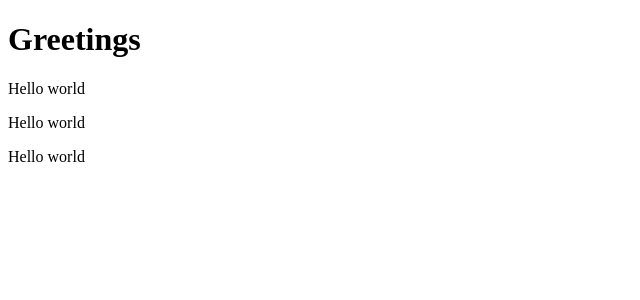
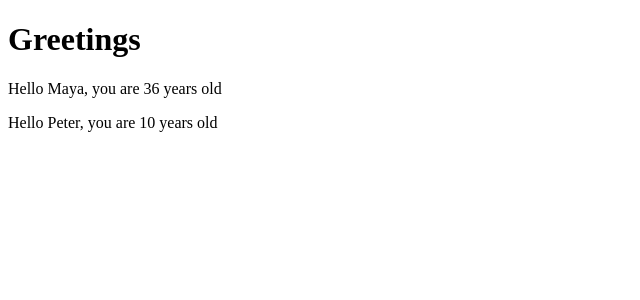
Before and after one commit to KSohkin/full-stack-kursus, a React (Vite) app: page / in a window 1280 px wide. Shown: the top 300 px of the page, without its empty margins (0-640 px from the left). Built offline with nearby package versions, Linux system fonts and the light colour scheme.

Commit message:
add greetings

```diff
--- a/package.json
+++ b/package.json
@@ -23,6 +23,6 @@
     "eslint-plugin-react-hooks": "^5.0.0",
     "eslint-plugin-react-refresh": "^0.4.14",
     "globals": "^15.11.0",
-    "vite": "^5.4.10"
+    "vite": "^5.4.11"
   }
 }
--- a/src/App.jsx
+++ b/src/App.jsx
@@ -1,20 +1,24 @@
-const Hello = () => {
+const Hello = (props) => {
+  console.log(props)
   return (
     <div>
-      <p>Hello world</p>
+      <p>
+        Hello {props.name}, you are {props.age} years old
+      </p>
     </div>
   )
 }
 
 const App = () => {
+  const name = 'Peter'
+  const age = 10
+
   return (
     <div>
       <h1>Greetings</h1>
-      <Hello />
-      <Hello />
-      <Hello />
+      <Hello name='Maya' age={26 + 10} />
+      <Hello name={name} age={age} />
     </div>
   )
 }
-
 export default App
```
Also changed, not shown: 1 other file (tests, documents, lock files or other folders).
